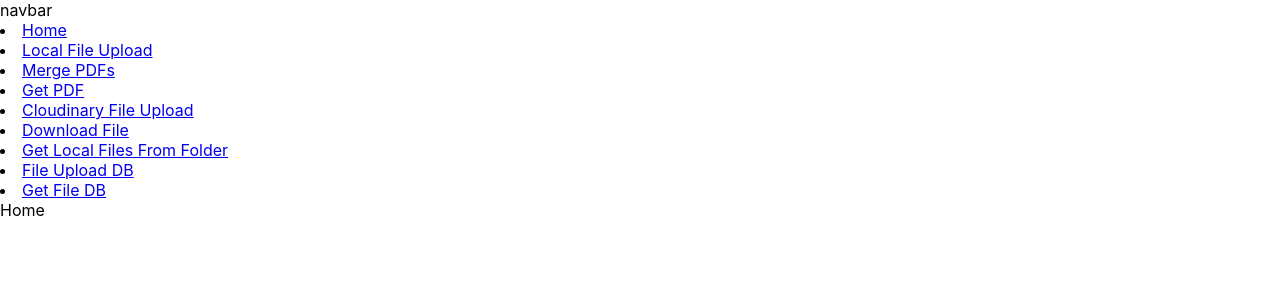
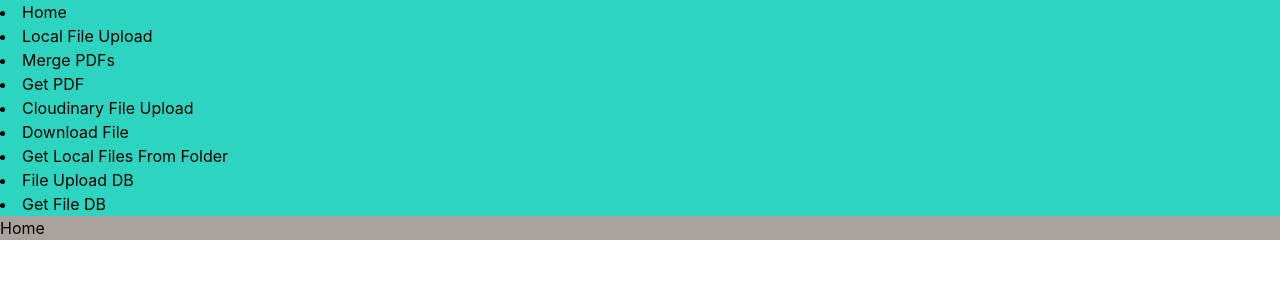
Before and after one commit to arpitsinh-thakor/PDFPageSelector, a React (Create React App) app in the folder client/: page / in a window 1280 px wide. Shown: the top 300 px of the page. Built offline with nearby package versions, Linux system fonts and the light colour scheme.

Commit message:
tailwind config and setup

```diff
--- a/client/package.json
+++ b/client/package.json
@@ -41,5 +41,8 @@
       "last 1 firefox version",
       "last 1 safari version"
     ]
+  },
+  "devDependencies": {
+    "tailwindcss": "^3.4.1"
   }
 }
--- a/client/src/App.css
+++ b/client/src/App.css
@@ -1,3 +1,7 @@
+@tailwind base;
+@tailwind components;
+@tailwind utilities;
+
 .App {
   text-align: center;
 }
--- a/client/src/App.js
+++ b/client/src/App.js
@@ -62,7 +62,7 @@ function App() {
   )
 
   return (
-    <div>
+    <div className=''>
         <RouterProvider router={router}/>
     </div>
   );
--- a/client/src/components/FileUploadDB.js
+++ b/client/src/components/FileUploadDB.js
@@ -26,7 +26,7 @@ const FileUploadDB = () => {
         }
     }
   return (
-    <div>
+    <div >
         <h1>File Upload DB</h1>
 
             <input type="file" name="file" onChange={handleFile}/>
--- a/client/src/components/GetFileDB.js
+++ b/client/src/components/GetFileDB.js
@@ -1,7 +1,6 @@
 import React, {useState} from 'react'
 import { Document, Page, pdfjs } from 'react-pdf';
 import { PDFDocument, PDFPage } from 'pdf-lib';
-import { set } from 'mongoose';
 pdfjs.GlobalWorkerOptions.workerSrc = `//cdnjs.cloudflare.com/ajax/libs/pdf.js/${pdfjs.version}/pdf.worker.min.js`;
 
 
--- a/client/src/components/Home.js
+++ b/client/src/components/Home.js
@@ -2,7 +2,7 @@ import React from 'react'
 
 const Home = () => {
   return (
-    <div>Home</div>
+    <div className='bg-stone-400'>Home</div>
   )
 }
 
--- a/client/src/components/Navbar.js
+++ b/client/src/components/Navbar.js
@@ -3,7 +3,7 @@ import { Link , Outlet } from 'react-router-dom'
 const Navbar = () => {
   return (
     <div>
-        navbar
+        <div className='bg-teal-400'>
           <nav>
               <li>
                 <Link to="/">Home</Link>
@@ -33,8 +33,10 @@ const Navbar = () => {
                 <Link to='/getFileDB'>Get File DB</Link>
               </li>
           </nav>
+        </div>
         <Outlet/>
     </div>
+
   )
 }
 
--- /dev/null
+++ b/client/tailwind.config.js
@@ -0,0 +1,8 @@
+/** @type {import('tailwindcss').Config} */
+module.exports = {
+  content: ["./src/**/*.{html,js}"],
+  theme: {
+    extend: {},
+  },
+  plugins: [],
+}
```
Also changed, not shown: 1 other file (tests, documents, lock files or other folders). Lines whose indentation alone changed are shown as unchanged.
